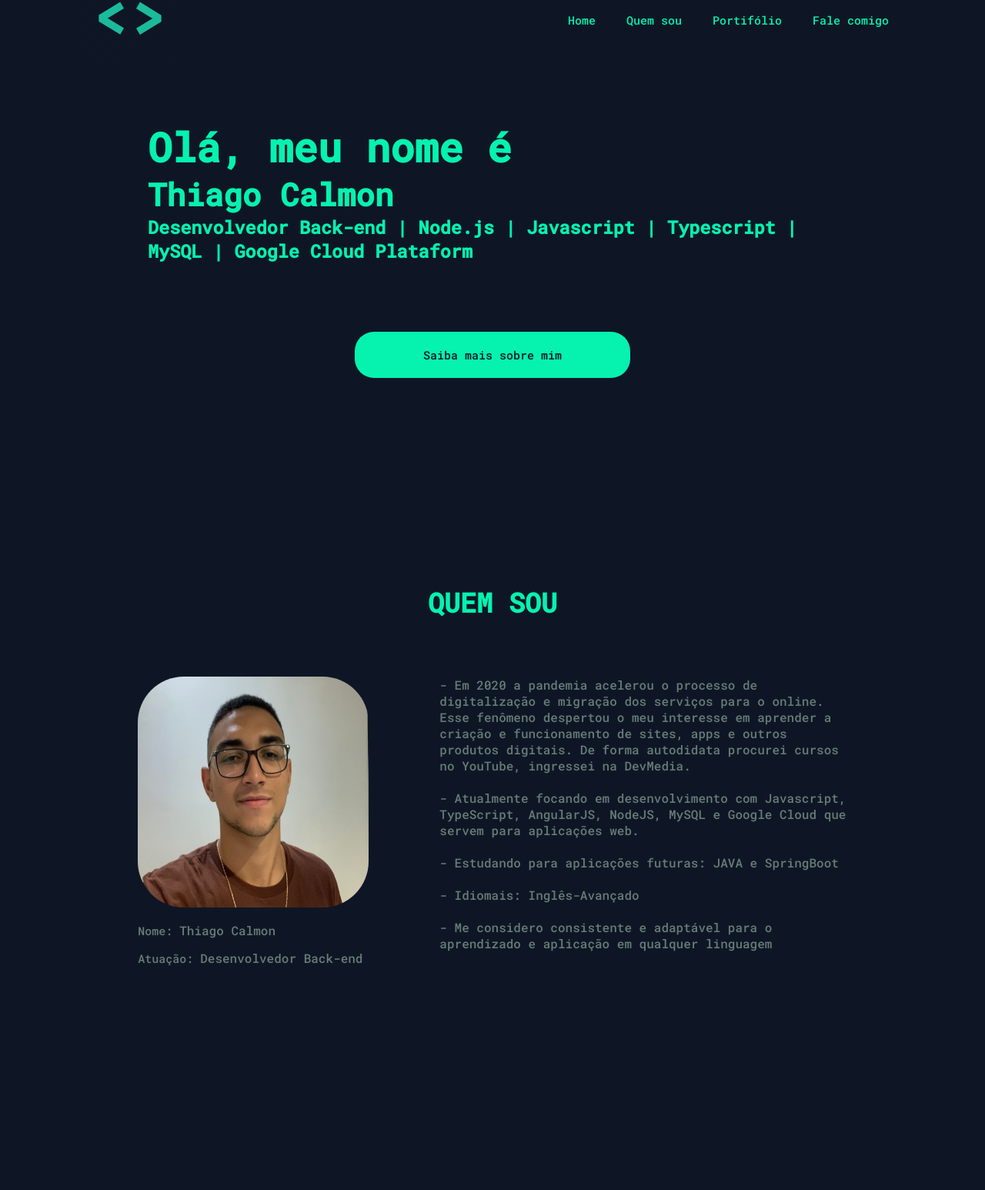
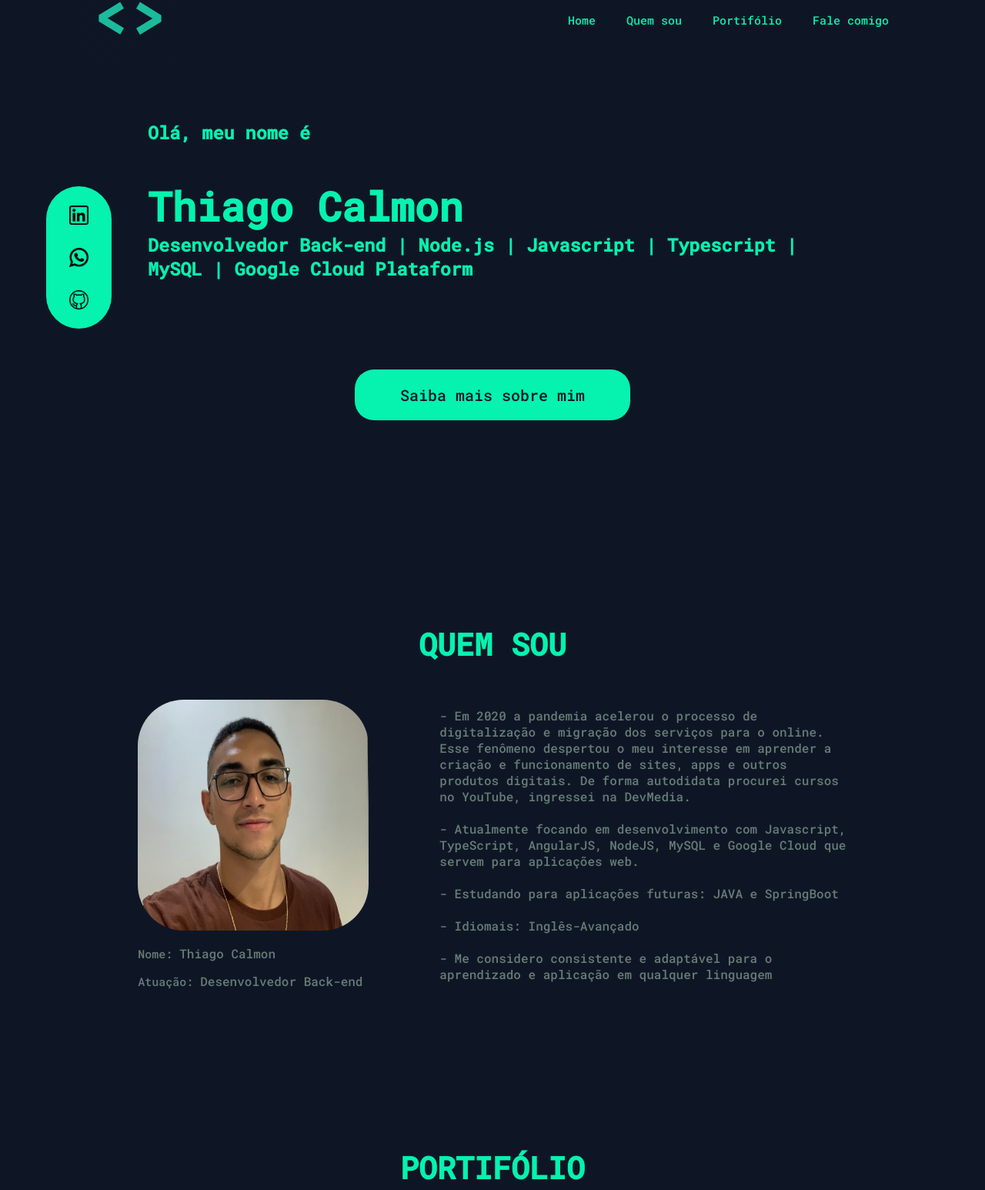
Before and after one commit to devThiago1/MeuPortifolio, a plain HTML site: page index.html in a window 1280 px wide. Shown: the part 40-1586 px from the top of the page at 77% size. Before the commit the page ends 1474 px from the top, so only its background shows below. Drawn offline with Linux system fonts and the light colour scheme; a web font is replaced by a local one.

Commit message:
navbar to link done

```diff
--- a/css/style.css
+++ b/css/style.css
@@ -33,6 +33,10 @@ main{
     padding: 10%;
 }
 
+aside{
+    float: left;
+    position: fixed;
+}
 
 
 /*ID E CLASSES*/
@@ -68,12 +72,32 @@ main{
     color: #1F3140;
 }
 
+.links img{
+    max-width: 25px;
+    max-height: 25px;
+    display: flex;
+    flex-direction: column;
+    margin: 15px 20px;
+}
 
+.links {
+    display: flex;
+    align-items: center;
+    justify-content: space-around;
+    flex-direction: column;
+    max-width: 120px;
+    margin-right: 40px;
+    margin-left: 60px;
+    margin-top: 150px;
+    margin-bottom: 150px;
+    padding: 10px;
+    background-color: #05F2AF;
+    border-radius: 50px;
+}
 
-.description #apresentacao{
+.description{
     display: flex;
     justify-content: center;
-    align-items: center;
 }
 
 
@@ -88,10 +112,11 @@ main{
 .about_link{
     display: flex;
     justify-content: space-around;
-    font-family: 'Roboto Mono', monospace;
-    margin: 10% 30%;
+    margin-top: 13%;
+    margin-left: 30%;
+    margin-right: 30%;
     border-radius: 25px;
-    font-size: 15px;
+    font-size: 20px;
     padding: 20px;
     max-width: 40%;
     color: #0E1626;
@@ -105,6 +130,16 @@ main{
     border-color: #05F2AF;
 }
 
+#container-about{
+    margin-top: 2%;
+    margin-bottom: 15%;
+}
+
+#about_me{
+    display: flex;
+    align-items: center;
+}
+
 #quem_sou{
     padding: 5%;
     transition-duration: 5ms;
@@ -113,9 +148,9 @@ main{
 #point{
     font-family: 'Roboto Mono', monospace;
     font-weight: bold;
-    font-size: 35px;
+    font-size: 40px;
     color: #05F2AF;
-    margin-bottom: 8%;
+    margin-bottom: 5%;
     display: flex;
     justify-content: space-around;
 }
@@ -135,6 +170,7 @@ main{
 #about_me{
     display: flex;
     justify-content: space-between;
+    align-items: center;
 }
 
 #about_me #about_description{
@@ -146,3 +182,8 @@ main{
 #about span{
     font-size: 15px;
 }
+
+
+#container-portifolio{
+    margin: 2% 5%;
+}
--- a/index.html
+++ b/index.html
@@ -32,18 +32,34 @@
             </nav>
         </div>
     </header>
+    <aside>
+        <div class="links" id="apresentacao">
+            <a href="https://www.linkedin.com/in/thiago-calmon-79ba951ab" target="_blank">
+                <img src="img/linkedin.png" alt="linkedin">
+            </a>
+            <a href="" target="_blank">
+                <img src="img/whatapp.png" alt="whatsapp">
+            </a>
+            <a href="https://github.com/devThiago1" target="_blank">
+                <img src="img/gituhub.png" alt="github">
+            </a>
+        </div>
+    </aside>
     <section>
         <div class="description" id="apresentacao">
             <div id="generate-description">
-                <h1>Olá, meu nome é</h1>
-                <h3>Thiago Calmon</h3>
-                <h6>Desenvolvedor Back-end | Node.js | Javascript | Typescript | MySQL | Google Cloud Plataform</h4>
+                <h6>Olá, meu nome é</h6>
+                <br>
+                <h1>Thiago Calmon</h1>
+                <h6>Desenvolvedor Back-end | Node.js | Javascript | Typescript | MySQL | Google Cloud Plataform</h6>
                 <a href="#quem_sou" class="about_link">Saiba mais sobre mim</a>
             </div>
         </div>
     </section>
     <main>
-        <section id="quem_sou">
+        <section>
+            <div id="container-about" >
+                <div id="quem_sou">
                     <h1 id="point">QUEM SOU</h1>
                 <div class="container" id="about_me">
                     <div id="about">
@@ -61,6 +77,21 @@
 				        </p>
 			        </div>
                 </div>
+            </div>
+        </section>
+        <section>
+            <div id="container-portifolio">
+                <div id="">
+                    <h1 id="point">PORTIFÓLIO</h1>
+                <div class="container" id="portifolio">
+                    <div id="about">
+
+			        </div>
+			        <div id="about_description">
+
+			        </div>
+                </div>
+            </div>
         </section>
     </main>
     <footer>
```
Also changed, not shown: img/gituhub.png (added), img/linkedin.png (added), img/whatapp.png (added). Lines whose indentation alone changed are shown as unchanged.
